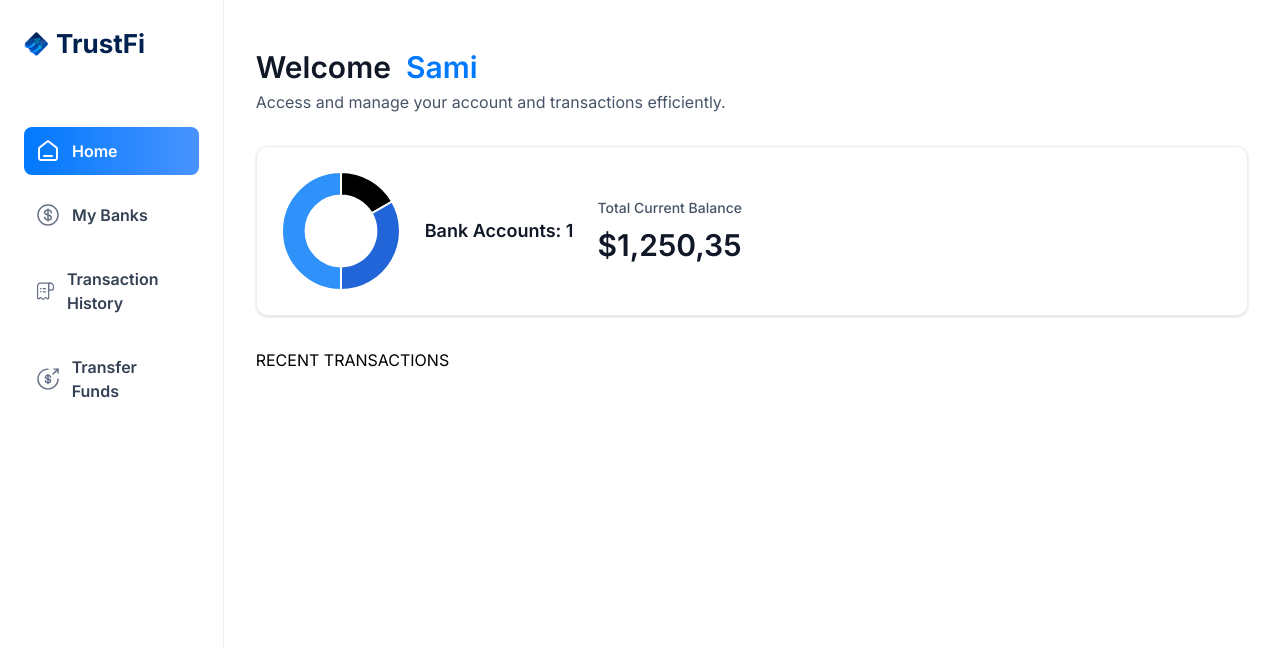
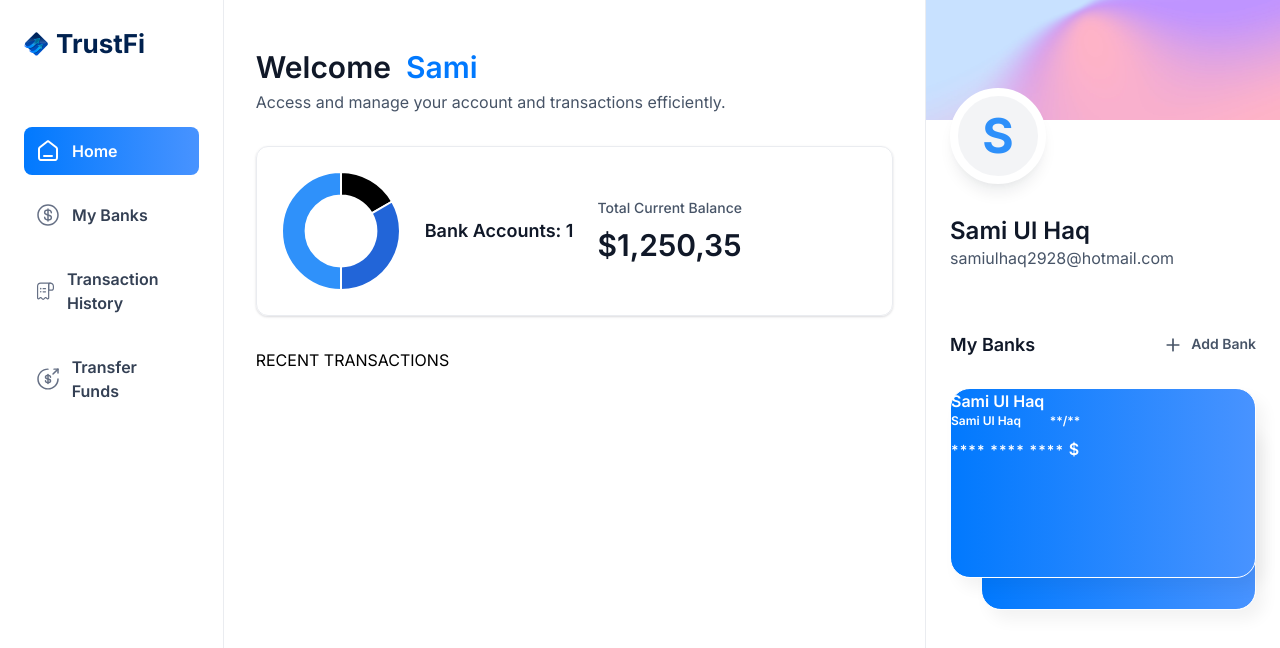
Before and after one commit to sami2928/TrustFi, a Next.js app: page / in a window 1280 px wide. Shown: the top 648 px of the page. Built offline with nearby package versions, Linux system fonts and the light colour scheme.

Commit message:
Added Right Side Navbar

```diff
--- a/app/(root)/page.tsx
+++ b/app/(root)/page.tsx
@@ -1,9 +1,14 @@
 import HeaderBox from "@/components/HeaderBox";
+import RightSidebar from "@/components/RightSidebar";
 import TotalBalanceBox from "@/components/TotalBalanceBox";
 import React from "react";
 
 const Home = () => {
-  const loggedIn = { firstName: "Sami" };
+  const loggedIn = {
+    firstName: "Sami",
+    lastName: "Ul Haq",
+    email: "samiulhaq2928@hotmail.com",
+  };
   return (
     <section className="home">
       <div className="home-content">
@@ -23,6 +28,12 @@
         </header>
         RECENT TRANSACTIONS
       </div>
+
+      <RightSidebar
+        user={loggedIn}
+        transactions={[]}
+        banks={[{ currentBalance: 123.5 }, { currentBalance: 500.5 }]}
+      />
     </section>
   );
 };
--- /dev/null
+++ b/components/BankCard.tsx
@@ -0,0 +1,36 @@
+import { formatAmount } from "@/lib/utils";
+import Link from "next/link";
+import React from "react";
+
+const BankCard = ({
+  account,
+  userName,
+  showBalance = true,
+}: CreditCardProps) => {
+  return (
+    <div className="flex flex-col">
+      <Link href="/" className="bank-card">
+        <div className="bank_card_content">
+          <div>
+            <h1 className="text-16 font-semibold text-white">
+              {account.name || userName}
+            </h1>
+            <p className="font-ibm-plex-serif font-black text-white"></p>
+          </div>
+
+          <article className="flex flex-col gap-2">
+            <div className="flex justify-between">
+              <h1 className="text-12 font-semibold text-white">{userName}</h1>
+              <h2 className="text-12 font-semibold text-white">**/**</h2>
+            </div>
+            <p className="text-14 font-semibold tracking-[1.1px] text-white">
+              **** **** **** <span className="text-16">${account.mask}</span>
+            </p>
+          </article>
+        </div>
+      </Link>
+    </div>
+  );
+};
+
+export default BankCard;
--- /dev/null
+++ b/components/RightSidebar.tsx
@@ -0,0 +1,62 @@
+import Image from "next/image";
+import Link from "next/link";
+import React from "react";
+import BankCard from "./BankCard";
+
+const RightSidebar = ({ user, transactions, banks }: RightSidebarProps) => {
+  return (
+    <aside className="right-sidebar">
+      <section className="flex flex-col pb-8">
+        <div className="profile-banner" />
+        <div className="profile">
+          <div className="profile-img">
+            <span className="text-5xl font-bold text-blue-500">
+              {user.firstName[0]}
+            </span>
+          </div>
+          <div className="profile-details">
+            <h1 className="profile-name">
+              {user.firstName} {user.lastName}
+            </h1>
+            <p className="profile-email">{user.email}</p>
+          </div>
+        </div>
+      </section>
+
+      <section className="banks">
+        <div className="flex w-full justify-between">
+          <h2 className="header-2">My Banks</h2>
+          <Link href="/" className="flex gap-2">
+            <Image src="/icons/plus.svg" width={20} height={20} alt="plus" />
+            <h2 className="text-14 font-semibold text-gray-600">Add Bank</h2>
+          </Link>
+        </div>
+
+        {banks?.length > 0 && (
+          <div className="relative flex flex-1 flex-col item-center justify-center-gap-5">
+            <div className="relative z-10">
+              <BankCard
+                key={banks[0].$id}
+                account={banks[0]}
+                userName={`${user.firstName} ${user.lastName}`}
+                showBalance={false}
+              />
+            </div>
+            {banks[1] && (
+              <div className="absolute right-0 top-8 z-0 w-[90%]">
+                <BankCard
+                  key={banks[1].$id}
+                  account={banks[1]}
+                  userName={`${user.firstName} ${user.lastName}`}
+                  showBalance={false}
+                />
+              </div>
+            )}
+          </div>
+        )}
+      </section>
+    </aside>
+  );
+};
+
+export default RightSidebar;
```
